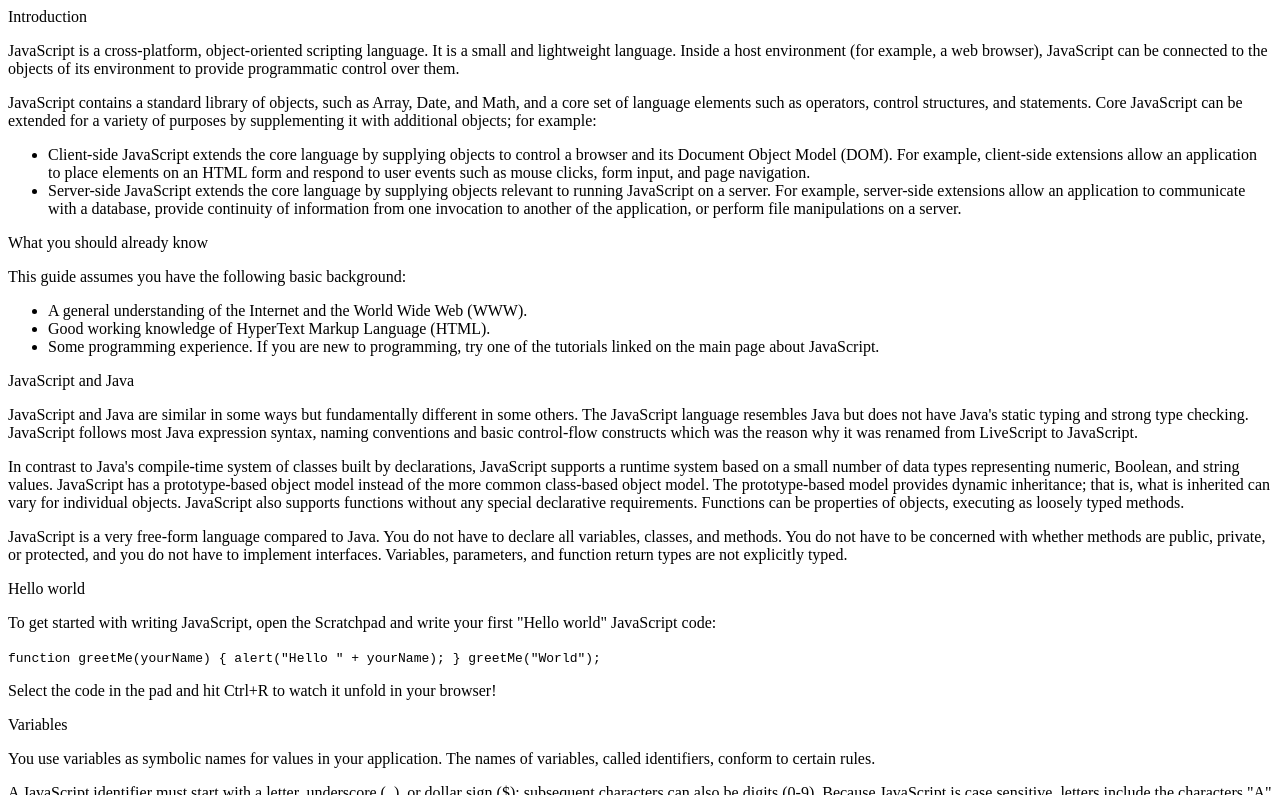
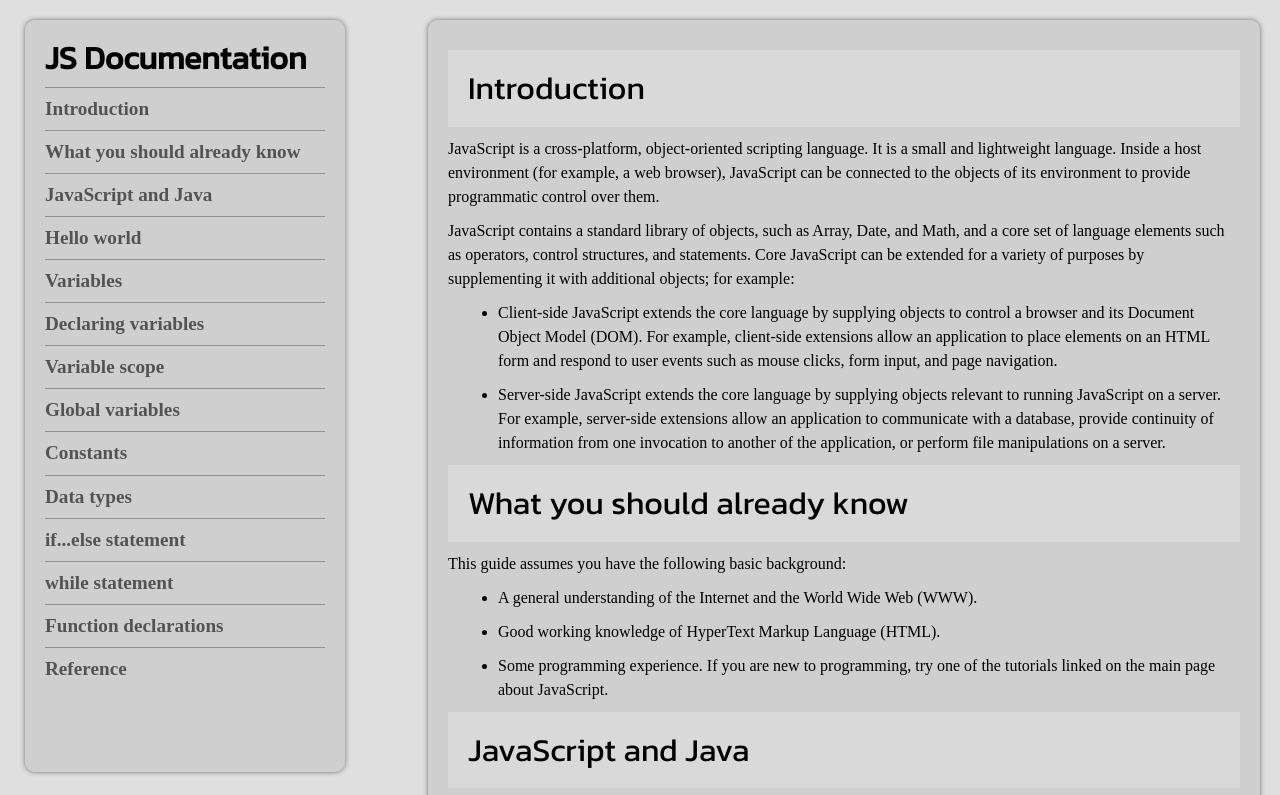
Before and after one commit to DaniDjaoen/danikhalil, a plain HTML site: page index.html in a window 1280 px wide. Shown: the top 795 px of the page. Drawn offline with Linux system fonts and the light colour scheme; the site is published under a folder, as on GitHub Pages, so addresses that start at the root find nothing.

Commit message:
fixed path for css

```diff
--- a/index.html
+++ b/index.html
@@ -5,8 +5,8 @@
     <meta name="viewport" content="width=device-width, initial-scale=1.0">
     <title>JS Documentation</title>
     <link href="https://fonts.googleapis.com/css2?family=Kanit&family=Lato&display=swap" rel="stylesheet">
-    <link rel="stylesheet" href="/assets/styles/destyle.css">
-    <link rel="stylesheet" href="/assets/styles/main.css">
+    <link rel="stylesheet" href="./assets/styles/destyle.css">
+    <link rel="stylesheet" href="./assets/styles/main.css">
 </head>
 <body>
     <main id="main-doc">
```
